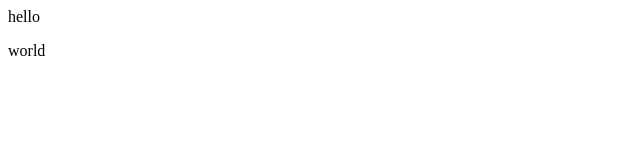
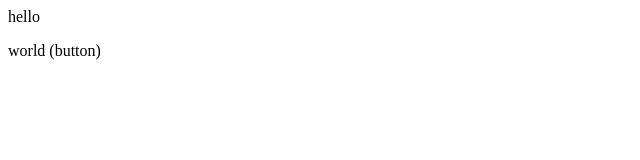
Before and after one commit to mayur-rane024/localrepo, a plain HTML site: page index.html in a window 1280 px wide. Shown: the full height of the page, 0-640 px from the left. Drawn offline with Linux system fonts and the light colour scheme.

```diff
--- a/index.html
+++ b/index.html
@@ -1,4 +1,4 @@
 <html>
   <p>hello</p>
-  <p>world</p>
+  <p>world (button)</p>
 </html>
```
